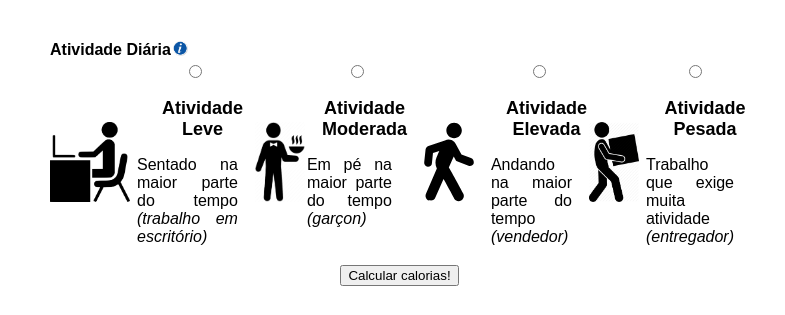
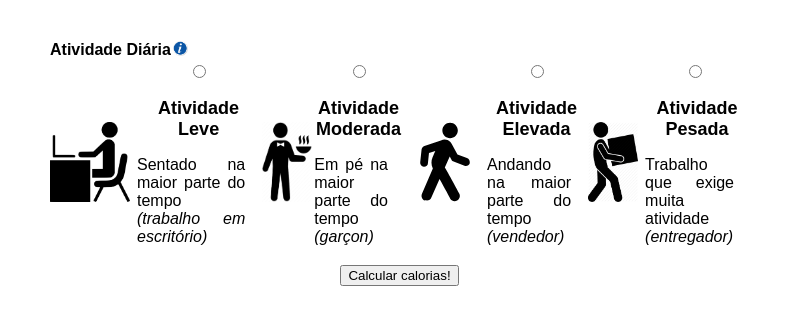
Before and after one commit to juniorrluiz/UCSAL-Frontend-SiteResponsivo, a plain HTML site: page index.html in a window 1280 px wide. Shown: the part 485-800 px from the top of the page, without its empty margins (248-1033 px from the left). Drawn offline with Linux system fonts and the light colour scheme.

Commit message:
Melhorando diversos elementos do HTML/CSS.

```diff
--- a/CSS/estilo.css
+++ b/CSS/estilo.css
@@ -116,10 +116,6 @@
   text-align: center;
 }
 
-.titulo_atividades_div {
-  padding-top: 10px;
-}
-
 .imagem_atividades {
   position: relative;
   padding-top: 60px;
@@ -156,6 +152,7 @@
 .titulo_atividades_div {
   padding-top: 10px;
   padding-left: 0px;
+  margin-left: 0;
 }
 
 .imagem_atividades {
```
